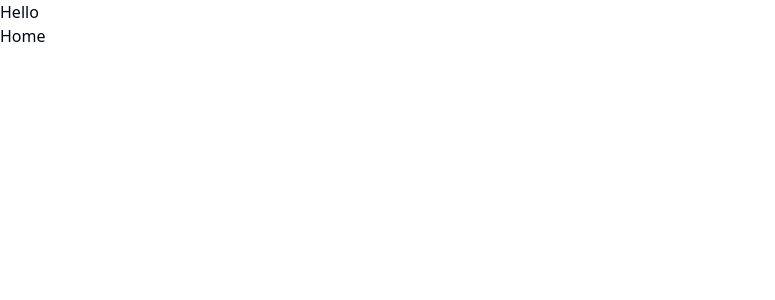
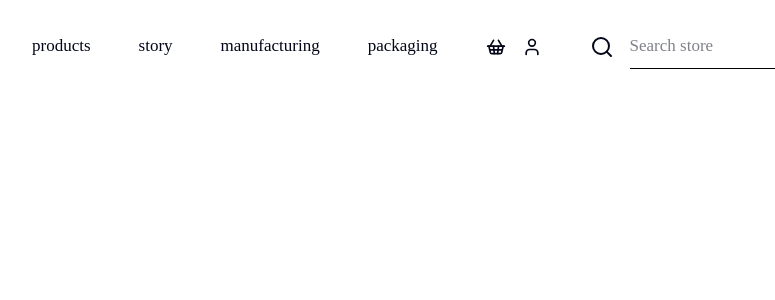
Before and after one commit to TimiMaliki/Caped, a Next.js app: page / in a window 1280 px wide. Shown: the top 300 px of the page, without its empty margins (0-775 px from the left). Built offline with nearby package versions, Linux system fonts and the light colour scheme.

Commit message:
added : NavBar

```diff
--- a/src/app/layout.tsx
+++ b/src/app/layout.tsx
@@ -1,6 +1,8 @@
 import type { Metadata } from "next";
 import { Geist, Geist_Mono } from "next/font/google";
 import "./globals.css";
+
+
 
 const geistSans = Geist({
   variable: "--font-geist-sans",
@@ -27,9 +29,7 @@ export default function RootLayout({
       <body
         className={`${geistSans.variable} ${geistMono.variable} antialiased`}
       >
-        <h1>
-          Hello
-        </h1>
+
         {children}
       </body>
     </html>
--- a/src/app/page.tsx
+++ b/src/app/page.tsx
@@ -1,9 +1,22 @@
+import Head from "./pages/Header";
 
 
-export default function Home() {
+type Props = {
+  linkData: any[];
+  ellipse: string;
+  group: string;
+  style: React.CSSProperties;
+};
+
+const page = ({ linkData, ellipse, group, style }: Props) => {
   return (
    <main>
- Home
+  <div className="flex">
+  <Head/>
+
+  </div>
    </main>
-  );
+  )
 }
+
+export default page
--- /dev/null
+++ b/src/app/pages/Header/Header.ts
@@ -0,0 +1,15 @@
+
+interface navData {
+    title : string;
+    link : string;
+}
+
+
+const navData = [
+  { title: "products", link: "/" },
+  { title: "story", link: "/search" },
+  { title: "manufacturing", link: "/privacy" },
+  { title: "packaging", link: "/privacy" },
+]
+
+export { navData }
--- /dev/null
+++ b/src/app/pages/Header/index.tsx
@@ -0,0 +1,88 @@
+"use client";
+
+import { useState } from "react";
+import Link from "next/link";
+import { navData } from "../../pages/Header/Header";
+import { ShoppingBasket, User, Search, Menu, X } from "lucide-react";
+
+export default function Header() {
+  const [isOpen, setIsOpen] = useState(false);
+
+  return (
+    <header className="w-full">
+      <nav className="flex items-center justify-between px-8 py-6">
+        {/* Desktop Nav */}
+        <ul className="hidden md:flex items-center gap-12 font-[Poppins] text-[1.063rem] font-medium">
+          {navData.map((data) => (
+            <li
+              key={data.title}
+              className="cursor-pointer border-b-2 border-transparent transition hover:border-black"
+            >
+              {data.title}
+            </li>
+          ))}
+
+          <li className="flex items-center gap-4">
+            <ShoppingBasket className="w-5 h-5 cursor-pointer" />
+            <Link href="/login">
+              <User className="w-5 h-5 cursor-pointer" />
+            </Link>
+          </li>
+
+          {/* Search (desktop) */}
+          <div className="hidden lg:flex items-center gap-4">
+            <Search className="w-6 h-6 cursor-pointer" />
+            <input
+              type="text"
+              placeholder="Search store"
+              className="w-75 h-[2.813rem] border-b border-black bg-transparent outline-none"
+            />
+          </div>
+        </ul>
+      </nav>
+
+      {/* Mobile Menu Button */}
+      <div className="mobile absolute top-4 right-4">
+        <button
+          aria-label="Toggle menu"
+          onClick={() => setIsOpen(!isOpen)}
+          className="md:hidden "
+        >
+          {isOpen ? <X className="w-7 h-7" /> : <Menu className="w-7 h-7" />}
+        </button>
+      </div>
+
+      {/* Mobile Menu */}
+      {isOpen && (
+        <div className="fixed inset-x-0 top-10 z-50 bg-white shadow-md">
+          <ul className="flex flex-col items-center gap-6 pb-8 font-[Poppins] text-[1.063rem] font-medium">
+            {navData.map((data) => (
+              <li
+                key={data.title}
+                className="cursor-pointer border-b-2 border-transparent transition hover:border-black"
+              >
+                {data.title}
+              </li>
+            ))}
+
+            <div className="flex gap-6 items-center">
+              <ShoppingBasket className="w-5 h-5" />
+              <Link href="/login">
+                <User className="w-5 h-5" />
+              </Link>
+            </div>
+
+            <div className="flex items-center gap-4">
+              <Search className="w-6 h-6" />
+              <input
+                type="text"
+                placeholder="Search store"
+                className="w-[16rem] h-[2.813rem] border-b border-black bg-transparent outline-none"
+              />
+            </div>
+          </ul>
+        </div>
+      )}
+    </header>
+  );
+}
```
Also changed, not shown: src/app/components/sideBar.tsx (deleted).
